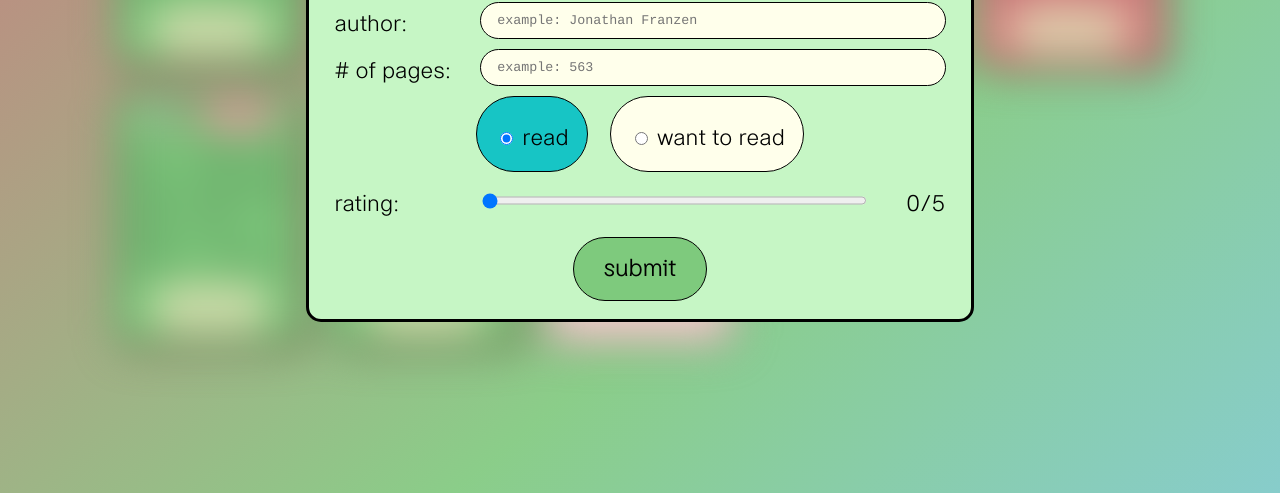
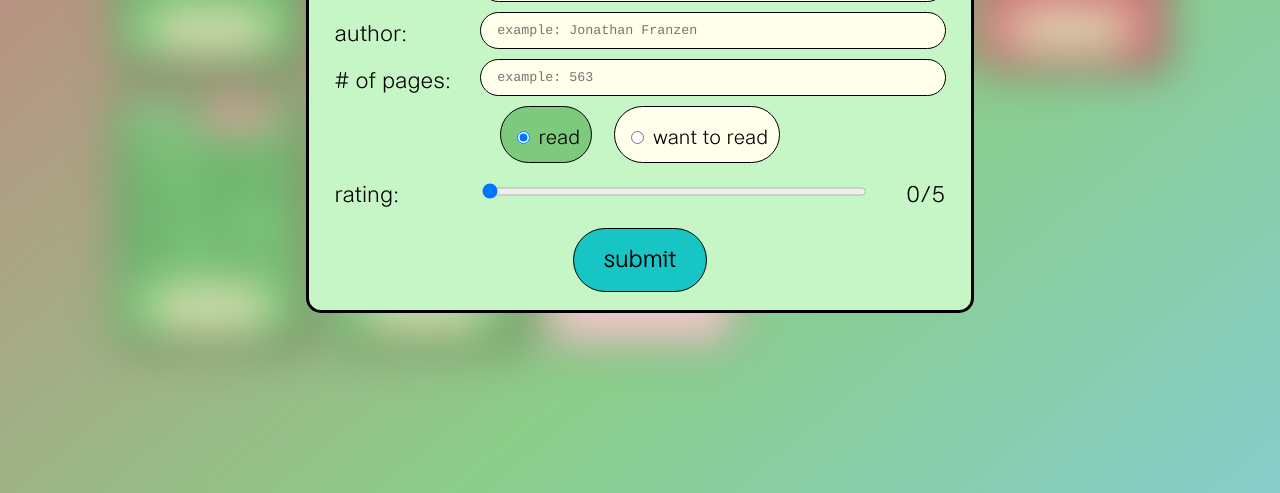
Before and after one commit to seanstephenbrian/book-log, a plain HTML site: page index.html in a window 1280 px wide. Both pictures are taken after a click on the picture 639 px from the left and 525 px from the top of the page. Shown: the part 307-800 px from the top of the page. Drawn offline with Linux system fonts and the light colour scheme.

Commit message:
Restyle buttons in the add new book form

```diff
--- a/style.css
+++ b/style.css
@@ -142,14 +142,15 @@ fieldset {
 }
 
 .radio-container div {
-    padding: calc(.5*var(--rvv));
+    font-size: 90%;
+    padding: calc(.3*var(--rvv));
     border: 1.5px solid black;
     border-radius: 50px;
     background-color: #ffffeb;
 }
 
 .read-option.checked {
-    background-color: #17c5c5;
+    background-color: #7eca7d;
 }
 
 .want-to-read-option.checked {
@@ -173,10 +174,12 @@ fieldset {
 }
 
 button {
+    color: black;
+    text-decoration: none;
     font-family: 'Thorngumbald';
     font-size: calc(.6*var(--rvv));
     padding: calc(.4*var(--rvv)) calc(.8*var(--rvv));
-    background-color: #7eca7d;
+    background-color: #17c5c5;
     border-radius: calc(var(--rvv));
     border: 1.5px solid black;
     display: flex;
```
